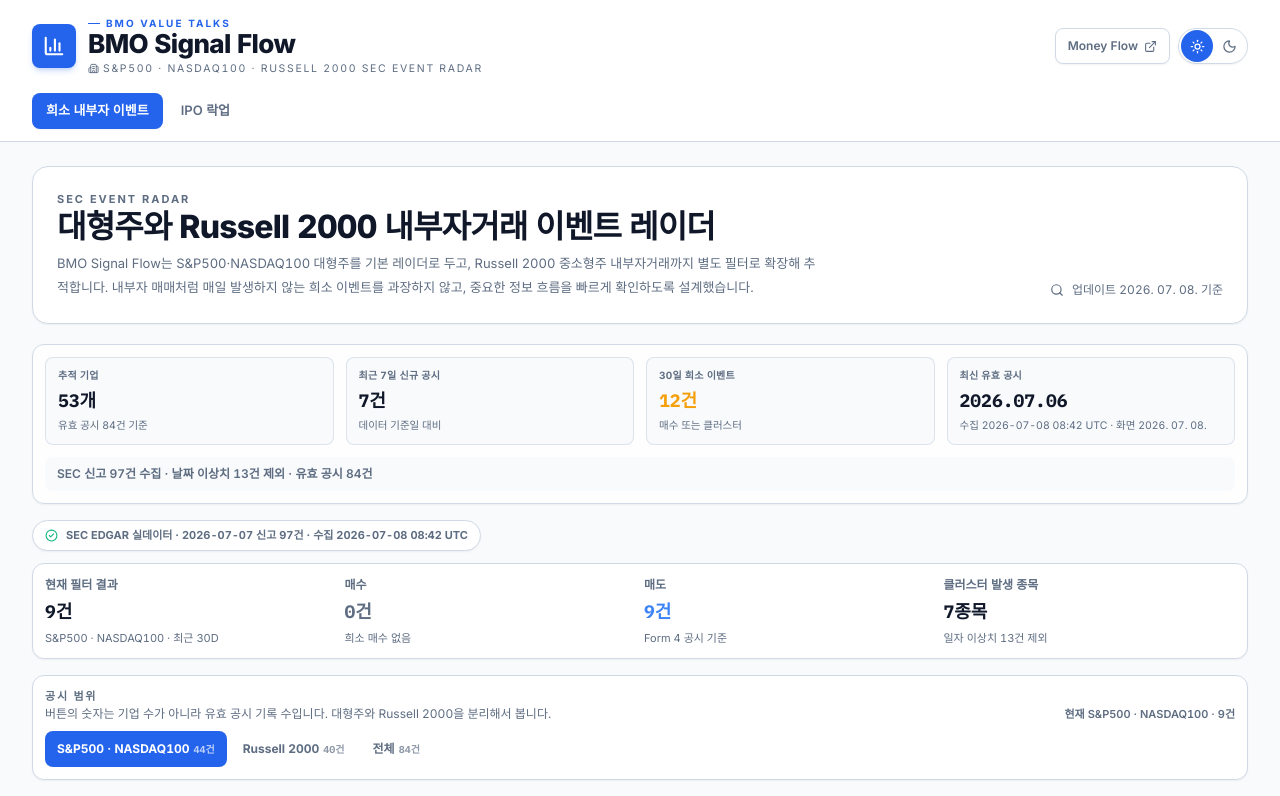
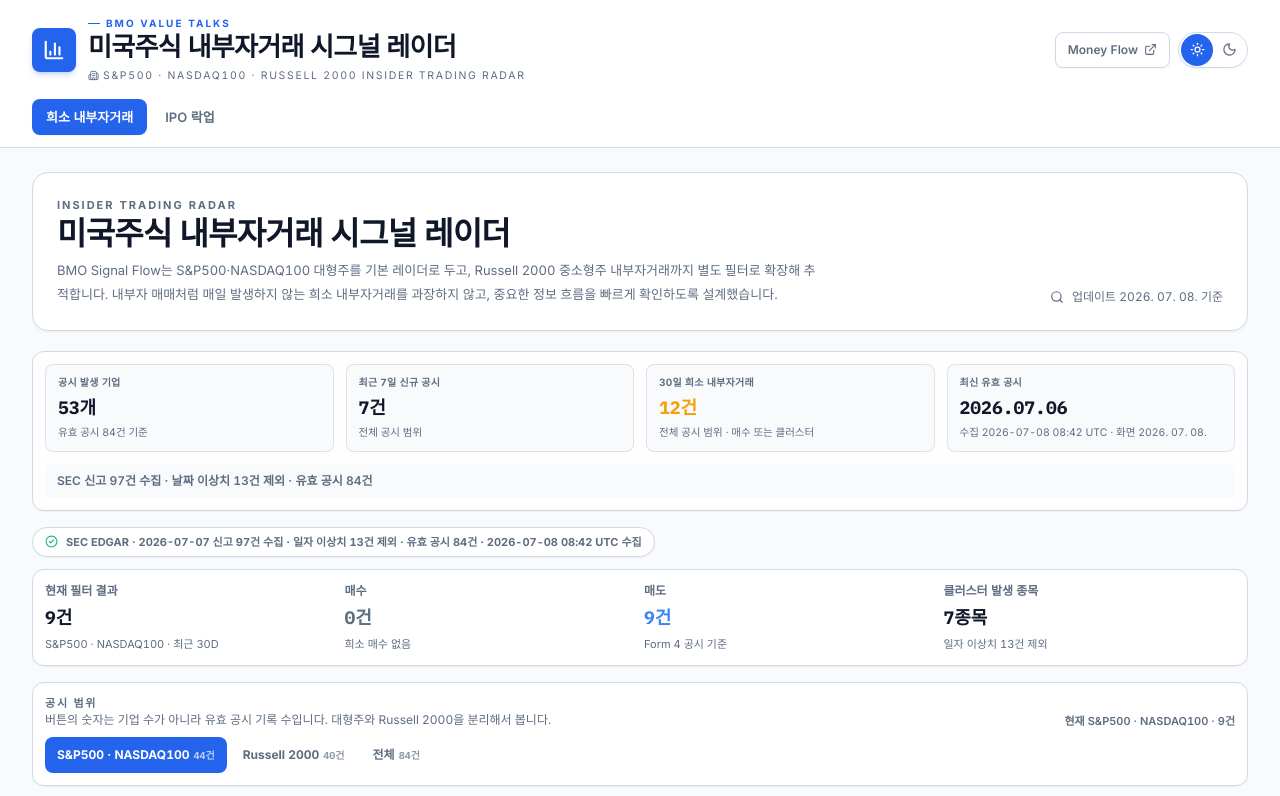
Before and after one commit to bemorebb66-stack/bmo-antman, a React (Vite) app in the folder site/: page / in a window 1280 px wide. Shown: the top 796 px of the page. Built offline with nearby package versions, Linux system fonts and the light colour scheme.

Commit message:
Retitle insider trading radar

```diff
--- a/site/src/App.tsx
+++ b/site/src/App.tsx
@@ -642,9 +642,9 @@
   });
   const collectedAt = meta?.generatedAt ? meta.generatedAt.slice(0, 16).replace("T", " ") + " UTC" : "-";
   const items: Array<{ label: string; value: string; sub: string; tone?: "up" | "down" | "warn" }> = [
-    { label: "추적 기업", value: `${trackedCompanies}개`, sub: `유효 공시 ${validTrades.length}건 기준` },
-    { label: "최근 7일 신규 공시", value: `${snapshot.rows7d.length}건`, sub: "데이터 기준일 대비" },
-    { label: "30일 희소 이벤트", value: `${snapshot.rareInsider.length}건`, sub: "매수 또는 클러스터", tone: "warn" as const },
+    { label: "공시 발생 기업", value: `${trackedCompanies}개`, sub: `유효 공시 ${validTrades.length}건 기준` },
+    { label: "최근 7일 신규 공시", value: `${snapshot.rows7d.length}건`, sub: "전체 공시 범위" },
+    { label: "30일 희소 내부자거래", value: `${snapshot.rareInsider.length}건`, sub: "전체 공시 범위 · 매수 또는 클러스터", tone: "warn" as const },
     { label: "최신 유효 공시", value: snapshot.latestFiling ? snapshot.latestFiling.replace(/-/g, ".") : "-", sub: `수집 ${collectedAt} · 화면 ${screenDate}` },
   ];
 
@@ -900,7 +900,7 @@
       <div className="mb-3 inline-flex items-center gap-2 rounded-full border border-border bg-card px-3 py-1.5 text-[11px] font-bold text-muted-foreground shadow-sm">
         <CheckCircle2 size={13} className={meta ? "text-positive" : "text-warning"} />
         {meta
-          ? `SEC EDGAR 실데이터 · ${meta.filedDate} 신고 ${trades.length}건 · 수집 ${meta.generatedAt.slice(0, 16).replace("T", " ")} UTC`
+          ? `SEC EDGAR · ${meta.filedDate} 신고 ${trades.length}건 수집 · 일자 이상치 ${invalidDateCount}건 제외 · 유효 공시 ${normalized.length}건 · ${meta.generatedAt.slice(0, 16).replace("T", " ")} UTC 수집`
           : "샘플 데이터 · 파이프라인 연결 전"}
       </div>
 
@@ -1064,7 +1064,7 @@
       </div>
       {rows.length === 0 && (
         <div className="mt-3 rounded-xl border border-border bg-card px-4 py-10 text-center text-[13px] font-semibold text-muted-foreground shadow-sm">
-          추적 중인 {coverageName(coverage)} 범위에서 최근 조건에 맞는 희소 내부자 이벤트가 감지되지 않았습니다.
+          추적 중인 {coverageName(coverage)} 범위에서 최근 조건에 맞는 희소 내부자거래가 감지되지 않았습니다.
           <br />
           내부자 거래는 원래 자주 발생하지 않으므로 30D 또는 90D 범위로 넓혀 확인하세요.
         </div>
@@ -1437,9 +1437,9 @@
                 <p className="flex items-center gap-1.5 text-[10px] font-bold uppercase tracking-[0.2em] text-accent-strong">
                   <span className="inline-block h-px w-3 bg-accent-strong" /> BMO VALUE TALKS
                 </p>
-                <h1 className="text-[26px] font-extrabold leading-none tracking-tight">BMO Signal Flow</h1>
+                <h1 className="text-[26px] font-extrabold leading-tight tracking-tight">미국주식 내부자거래 시그널 레이더</h1>
                 <p className="mt-1 flex items-center gap-1 text-[10.5px] uppercase tracking-[0.16em] text-muted-foreground">
-                  <Building2 size={11} /> S&P500 · NASDAQ100 · Russell 2000 SEC Event Radar
+                  <Building2 size={11} /> S&P500 · NASDAQ100 · Russell 2000 Insider Trading Radar
                 </p>
               </div>
             </div>
@@ -1455,7 +1455,7 @@
           </div>
           <div className="mx-auto flex max-w-[1500px] gap-1 overflow-x-auto px-5 pb-3 xl:px-8">
             <Pill active={tab === "insider"} onClick={() => setTab("insider")}>
-              희소 내부자 이벤트
+              희소 내부자거래
             </Pill>
             <Pill active={tab === "lockup"} onClick={() => setTab("lockup")}>
               IPO 락업
@@ -1466,13 +1466,13 @@
         <main className="mx-auto max-w-[1500px] px-5 py-6 xl:px-8">
           <div className="mb-5 flex flex-col gap-3 rounded-2xl border border-border bg-card p-5 shadow-sm md:flex-row md:items-end md:justify-between md:p-6">
             <div>
-              <p className="text-[11px] font-bold uppercase tracking-[0.18em] text-muted-foreground">SEC Event Radar</p>
+              <p className="text-[11px] font-bold uppercase tracking-[0.18em] text-muted-foreground">Insider Trading Radar</p>
               <h2 className="mt-1 max-w-[760px] text-2xl font-extrabold tracking-tight md:text-[32px]">
-                대형주와 Russell 2000 내부자거래 이벤트 레이더
+                미국주식 내부자거래 시그널 레이더
               </h2>
               <p className="mt-2 max-w-[760px] text-[13px] leading-6 text-muted-foreground">
                 BMO Signal Flow는 S&P500·NASDAQ100 대형주를 기본 레이더로 두고, Russell 2000 중소형주 내부자거래까지
-                별도 필터로 확장해 추적합니다. 내부자 매매처럼 매일 발생하지 않는 희소 이벤트를 과장하지 않고,
+                별도 필터로 확장해 추적합니다. 내부자 매매처럼 매일 발생하지 않는 희소 내부자거래를 과장하지 않고,
                 중요한 정보 흐름을 빠르게 확인하도록 설계했습니다.
               </p>
             </div>
```
Also changed, not shown: 5 other files (tests, documents, lock files or other folders).
